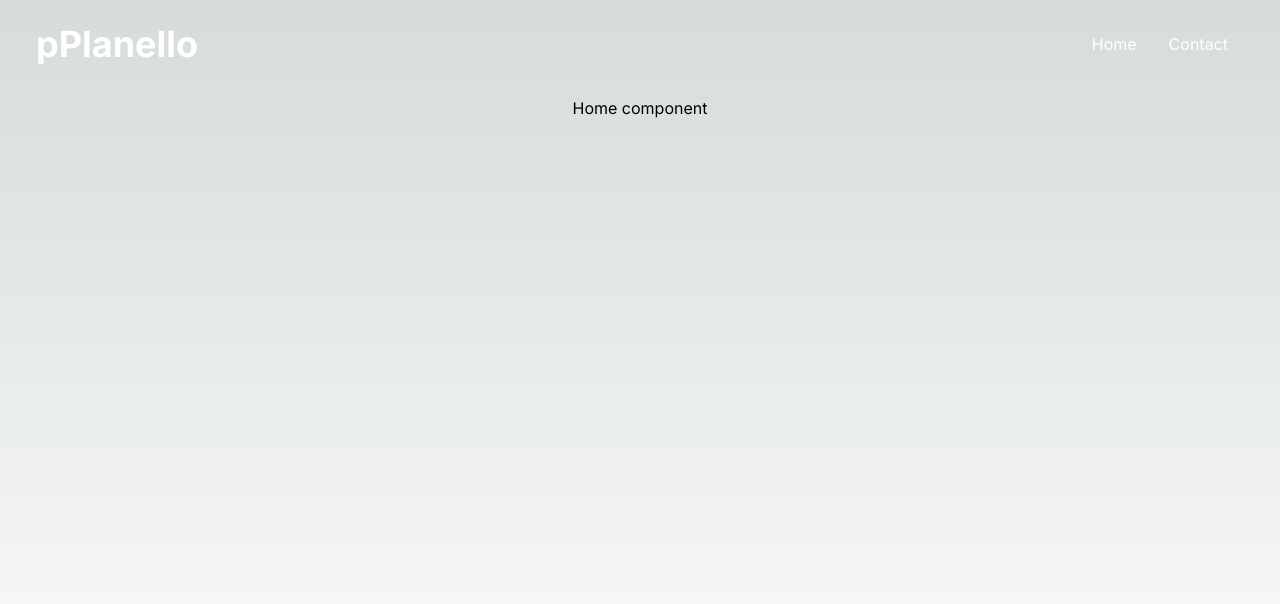
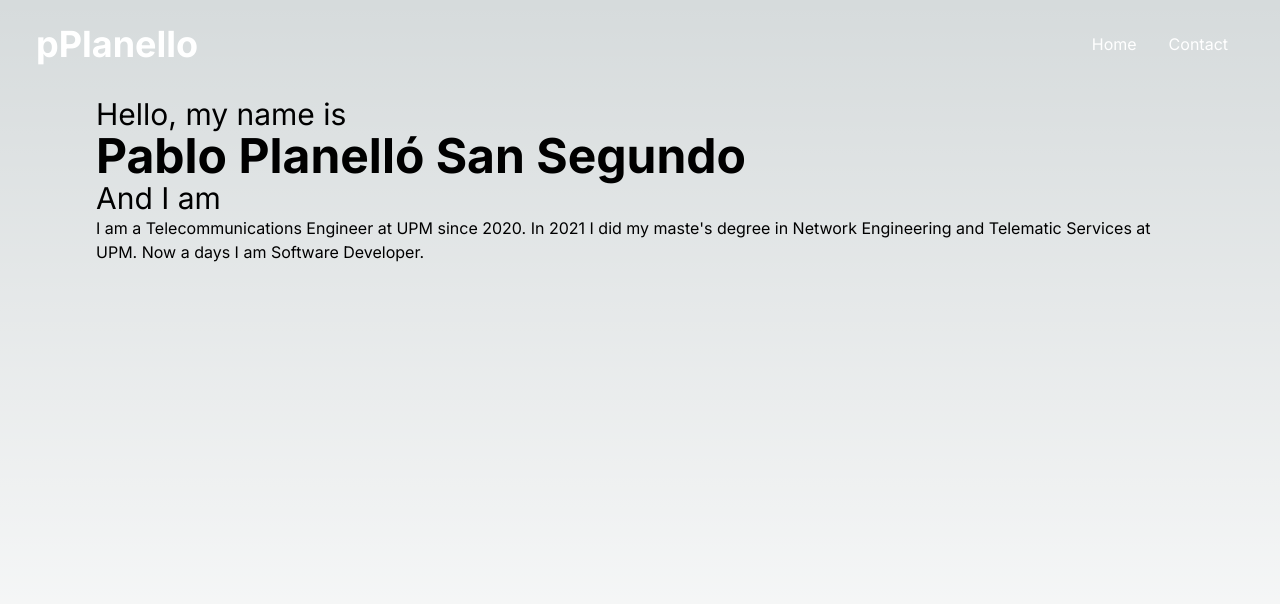
Before and after one commit to pPlanello/portfolio, a Next.js app: page / in a window 1280 px wide. Shown: the top 604 px of the page. Built offline with nearby package versions, Linux system fonts and the light colour scheme.

Commit message:
Implement home page first steps

```diff
--- a/package.json
+++ b/package.json
@@ -1,6 +1,6 @@
 {
 	"name": "portfolio",
-	"version": "0.2.2",
+	"version": "0.2.3",
 	"private": true,
 	"scripts": {
 		"dev": "next dev",
--- a/src/app/layout.tsx
+++ b/src/app/layout.tsx
@@ -1,7 +1,6 @@
 import Navbar from '@/components/NavBar/NavBar'
 import './globals.css'
 import { Inter } from 'next/font/google'
-import { useRouter } from 'next/router'
 
 const inter = Inter({ subsets: ['latin'] })
 
@@ -19,7 +18,7 @@ export default function RootLayout({
 		<html lang="en">
 			<body className={inter.className}>
 				<Navbar />
-				<main className="flex min-h-screen flex-col items-center justify-between p-24">
+				<main className="flex min-h-screen flex-col justify-between p-24">
 					{children}
 				</main>
 			</body>
--- a/src/app/page.tsx
+++ b/src/app/page.tsx
@@ -1,5 +1,17 @@
-import Image from 'next/image'
+const description =
+	"I am a Telecommunications Engineer at UPM since 2020. In 2021 I did my maste's degree in Network Engineering and Telematic Services at UPM. Now a days I am Software Developer."
 
 export default function Home() {
-	return <p>Home component</p>
+	return (
+		<div className="flex flex-col">
+			<div className="items-center">
+				<h3 className="text-3xl">Hello, my name is</h3>
+				<h1 className="font-bold text-5xl">Pablo Planelló San Segundo</h1>
+				<h3 className="text-3xl">
+					And I am <span></span>
+				</h3>
+				<p>{description}</p>
+			</div>
+		</div>
+	)
 }
```
